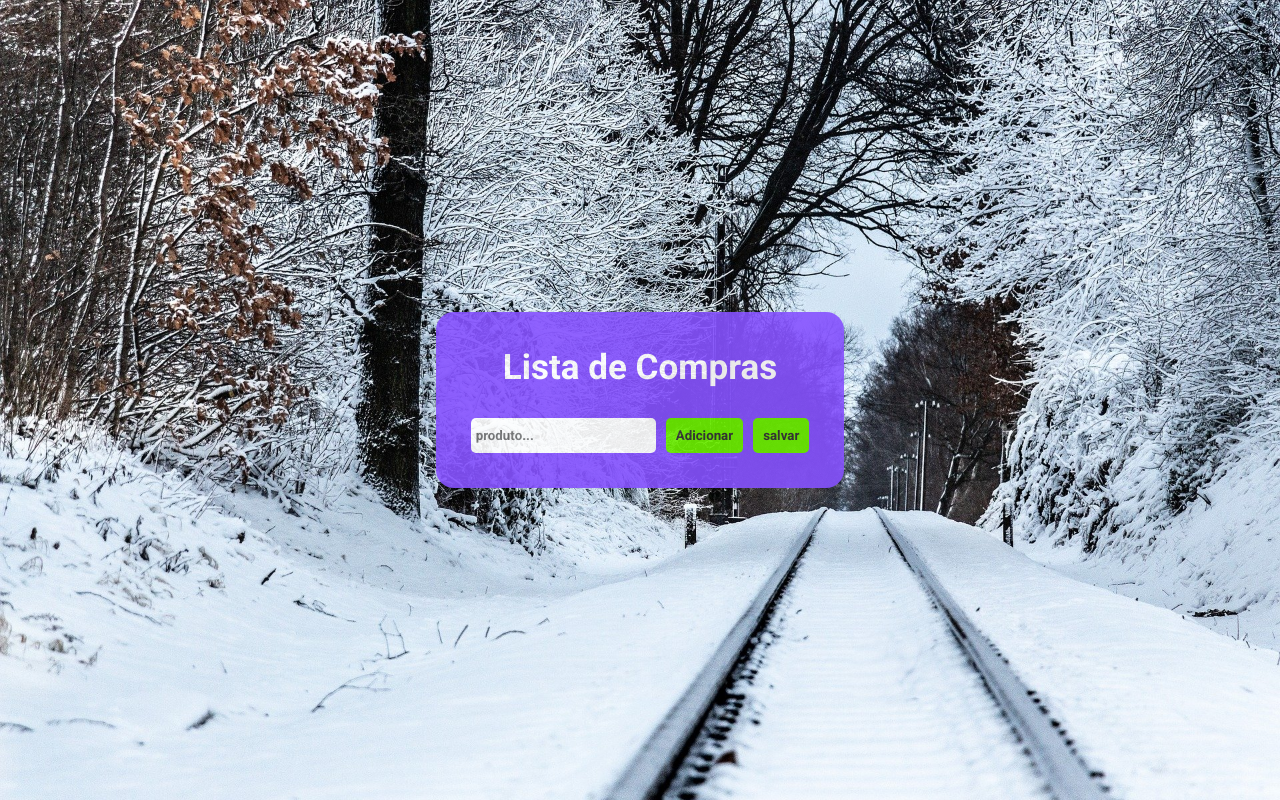
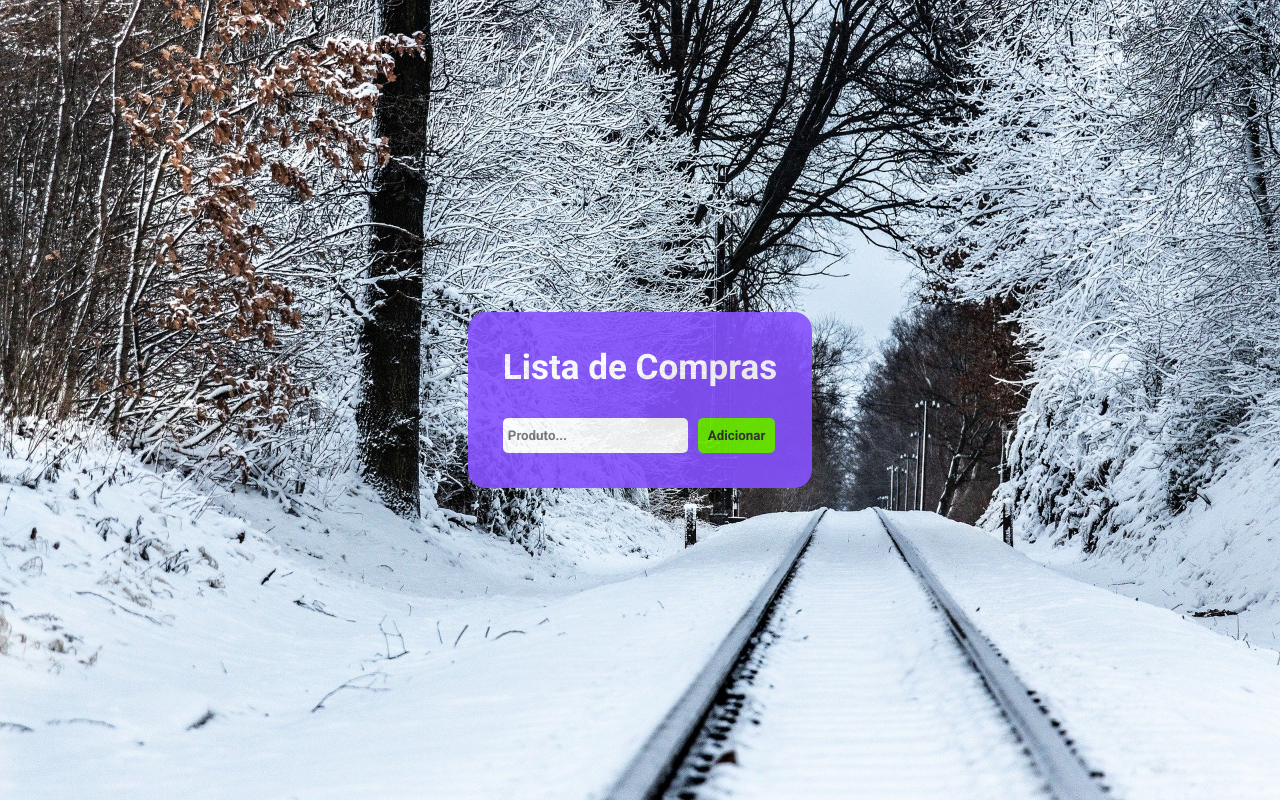
Before and after one commit to FRANKLYNRAMON/Lista-de-compras-React, a React (Vite) app: page / in a window 1280 px wide. Built offline with nearby package versions, Linux system fonts and the light colour scheme.

Commit message:
LocalStorage adicionado ao projeto

```diff
--- a/src/pages/Home/index.jsx
+++ b/src/pages/Home/index.jsx
@@ -6,36 +6,40 @@ function Home() {
   const [produtos, setProdutos] = useState([]);
   const inputRef = useRef();
 
-  // Função para salvar os dados no LocalStorage
-  const salvar = (chave, valor) => {
-    localStorage.setItem(chave, JSON.stringify(valor));
-  };
-
-  // Função responsavel por pegar os dados do localStorage
+  // Carregar dados do localStorage ao montar o componente
   useEffect(() => {
     const produtoSalvo = JSON.parse(localStorage.getItem("ls_produtos"));
     if (produtoSalvo) setProdutos(produtoSalvo);
   }, []); // Executa apenas uma vez ao carregar a página
 
+  // Atualizar o localStorage automaticamente sempre que 'produtos' mudar
+  useEffect(() => {
+    if (produtos.length > 0) {
+      localStorage.setItem("ls_produtos", JSON.stringify(produtos));
+    }
+  }, [produtos]); // Observa mudanças no estado 'produtos'
+
   function cliqueiNoBotao() {
-    const novoProduto = inputRef.current.value.trim();
+    const novoProduto = inputRef.current.value.trim(); // Remove espaços extras
     if (novoProduto === "") return; // Evita salvar valores vazios
     setProdutos([{ id: v4(), nome: novoProduto }, ...produtos]);
     inputRef.current.value = ""; // Limpa o input após adicionar
   }
 
   function deletarProduto(id) {
-    setProdutos(produtos.filter((produto) => produto.id !== id));
+    // Atualiza o estado removendo o item pelo ID
+    const produtosAtualizados = produtos.filter((produto) => produto.id !== id);
+    setProdutos(produtosAtualizados);
+
+    // Atualiza o localStorage com a lista atualizada
+    localStorage.setItem("ls_produtos", JSON.stringify(produtosAtualizados));
   }
 
   return (
     <Container className="containe">
       <h1>Lista de Compras</h1>
-      <input placeholder="produto..." ref={inputRef} />
+      <input placeholder="Produto..." ref={inputRef} />
       <AddButton onClick={cliqueiNoBotao}>Adicionar</AddButton>
-      <AddButton onClick={() => salvar("ls_produtos", produtos)}>
-        salvar
-      </AddButton>
 
       <div className="content">
         {produtos.map((produto) => (
```
